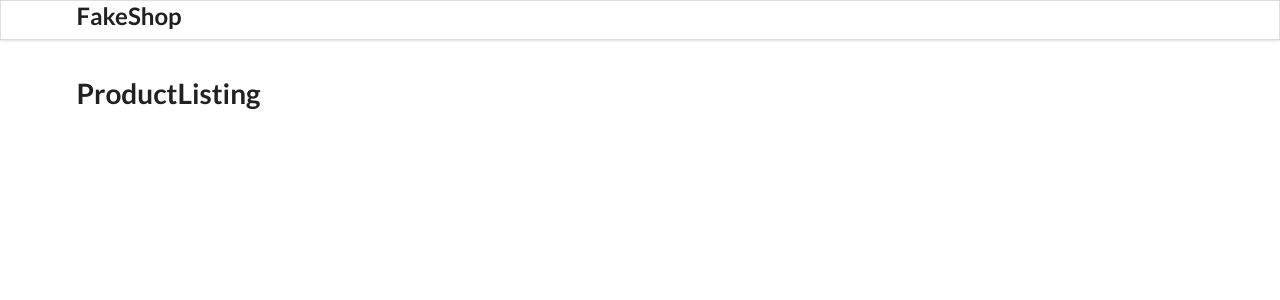
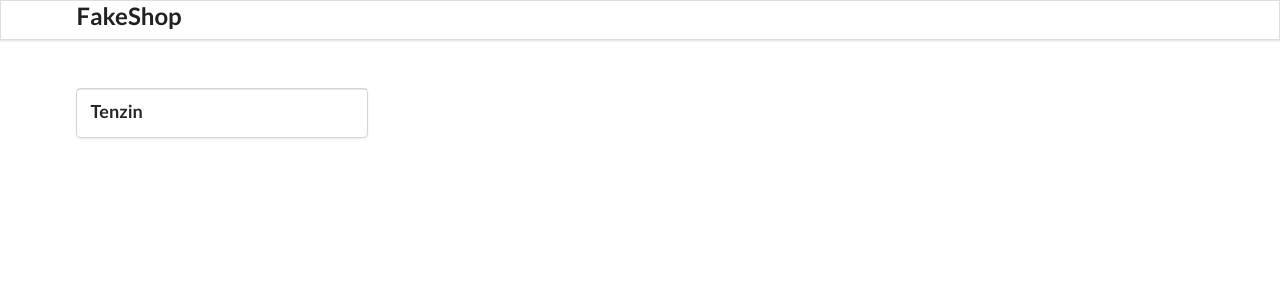
Before and after one commit to tenthin/online-e-commerce, a React (Create React App) app: page / in a window 1280 px wide. Shown: the top 300 px of the page. Built offline with nearby package versions, Linux system fonts and the light colour scheme.

Commit message:
display product

```diff
--- a/src/containers/ProductComponent.js
+++ b/src/containers/ProductComponent.js
@@ -1,9 +1,20 @@
-import React from 'react';
+import React from "react";
+import { Link } from "react-router-dom";
+import { useSelector } from "react-redux";
 
 const ProductComponent = () => {
+  const products = useSelector((state) => state.allProducts.products);
+    const {id,title} = products[0];
     return (
-        <div>
-            <h1>ProductComponent</h1>
+        <div className='four column wide'>
+            <div className='ui link cards'>
+                <div className='card'>
+                    <div className='image'></div>
+                    <div className='content'>
+                        <div className='header'>{title}</div>
+                    </div>
+                </div>
+            </div>
         </div>
     )
 
--- a/src/containers/ProductListing.js
+++ b/src/containers/ProductListing.js
@@ -1,12 +1,13 @@
 import React from 'react';
 import { useSelector } from 'react-redux';
+import ProductComponent from './ProductComponent';
 
 const ProductListing = () => {
     const products = useSelector((state) => state)
     console.log(products)
     return (
         <div className='ui grid container'>
-            <h1>ProductListing</h1>
+           <ProductComponent/>
         </div>
     )
 }
--- a/src/redux/reducers/productReducer.js
+++ b/src/redux/reducers/productReducer.js
@@ -1,7 +1,7 @@
 import { ActionTypes } from "../constants/action-types";
 
 const initialState = {
-    product: [
+    products: [
         {
         id:1,
         title:"Tenzin",
```
